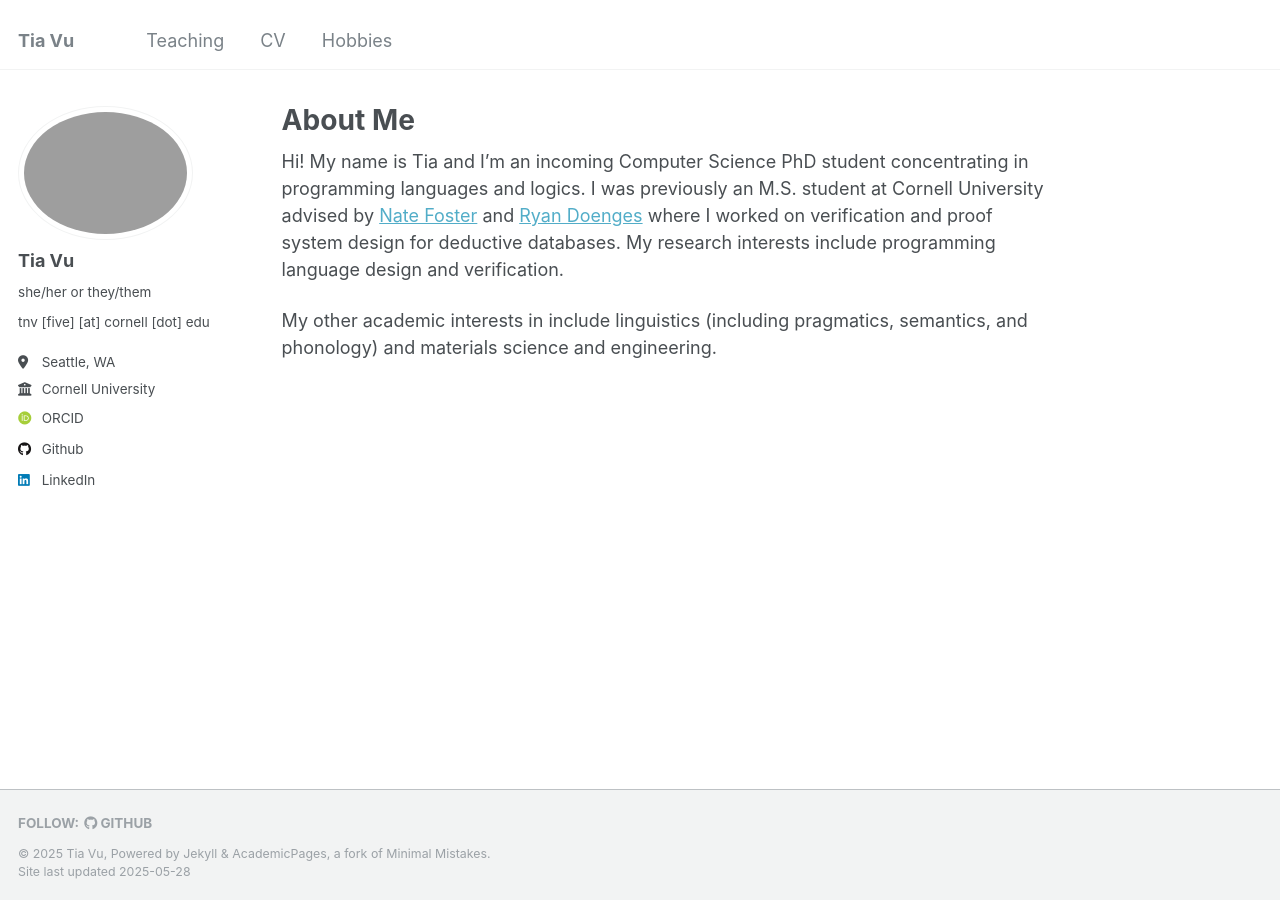
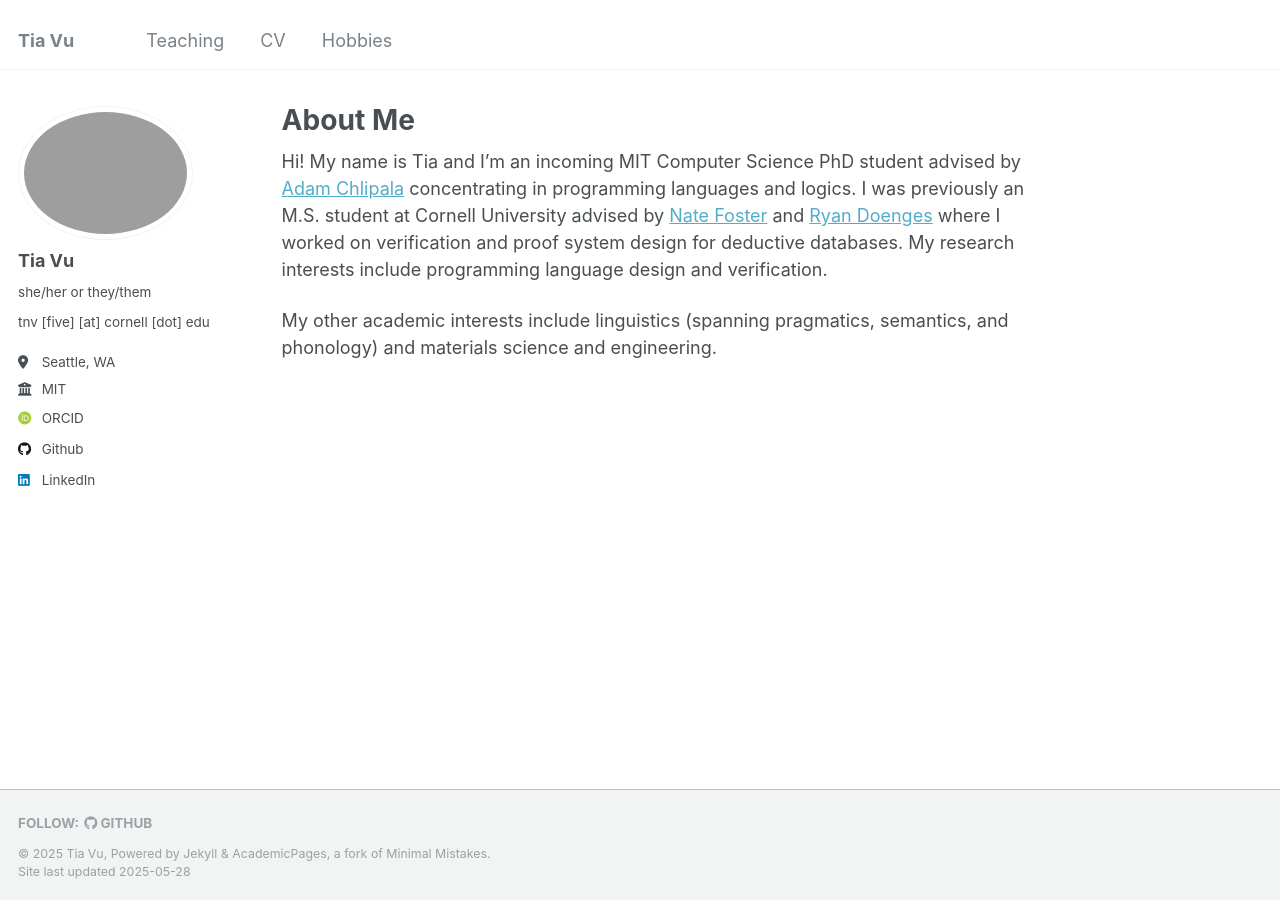
Before and after one commit to Tia-Vu/Tia-Vu.github.io, a Jekyll site: the page built from _pages/about.md, in a window 1280 px wide. Built offline with Jekyll 4.4.1, drawn with Linux system fonts in a browser that asks for light colours; some web fonts are replaced.

Commit message:
Update bio

```diff
--- a/_config.yml
+++ b/_config.yml
@@ -26,7 +26,7 @@ author:
   pronouns         : "she/her or they/them"
   bio              : "tnv [five] [at] cornell [dot] edu"
   location         : "Seattle, WA"
-  employer         : "Cornell University"
+  employer         : "MIT"
   uri              : # URL
   email            : # Email
 
--- a/_pages/about.md
+++ b/_pages/about.md
@@ -7,8 +7,8 @@ redirect_from:
   - /about.html
 ---
 
-Hi! My name is Tia and I'm an incoming Computer Science PhD student concentrating in programming
+Hi! My name is Tia and I'm an incoming MIT Computer Science PhD student advised by <a href="http://adam.chlipala.net"> Adam Chlipala</a> concentrating in programming
 languages and logics. I was previously an M.S. student at Cornell University advised by <a href="https://www.cs.cornell.edu/~jnfoster/"> Nate Foster</a> and
 <a href="https://ryandoeng.es"> Ryan Doenges</a> where I worked on verification and proof system design for deductive databases. My research interests include programming language design and verification.
 
-My other academic interests in include linguistics (including pragmatics, semantics, and phonology) and materials science and engineering.
+My other academic interests include linguistics (spanning pragmatics, semantics, and phonology) and materials science and engineering.
```
